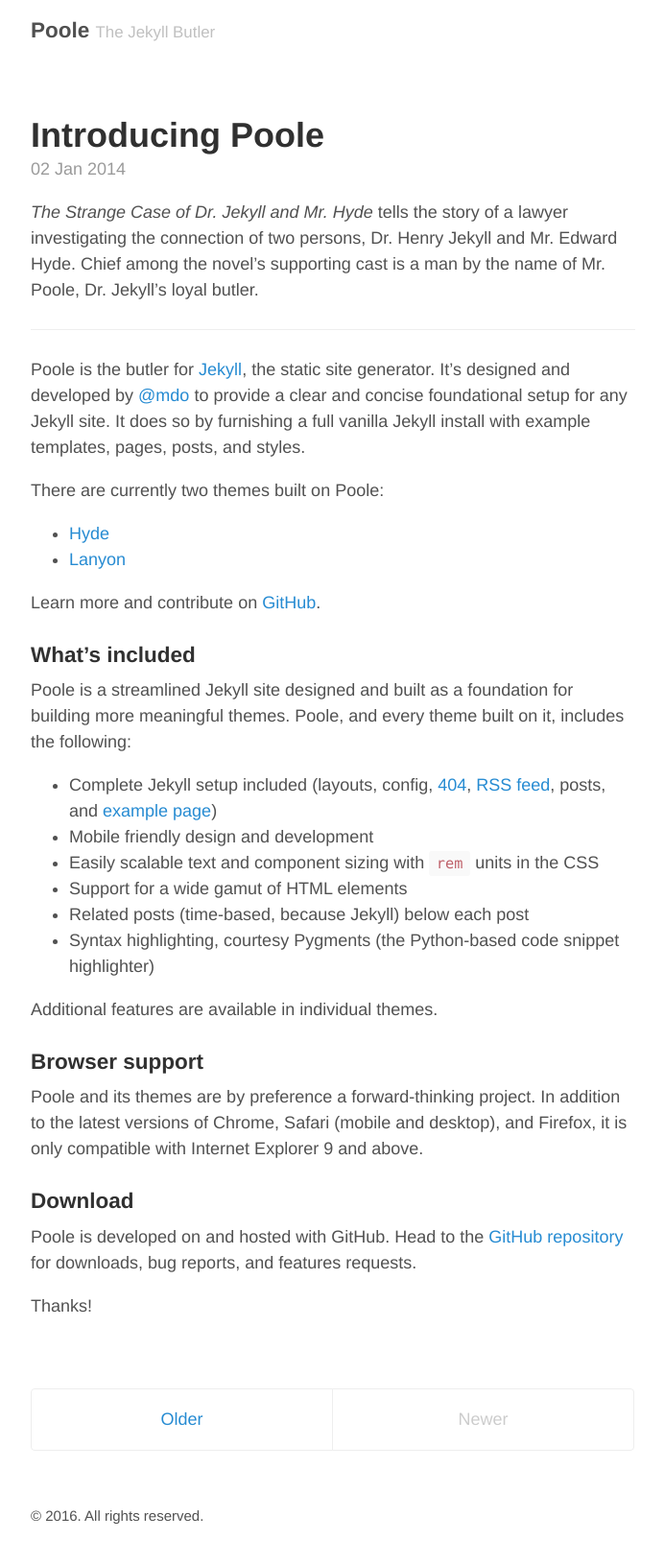
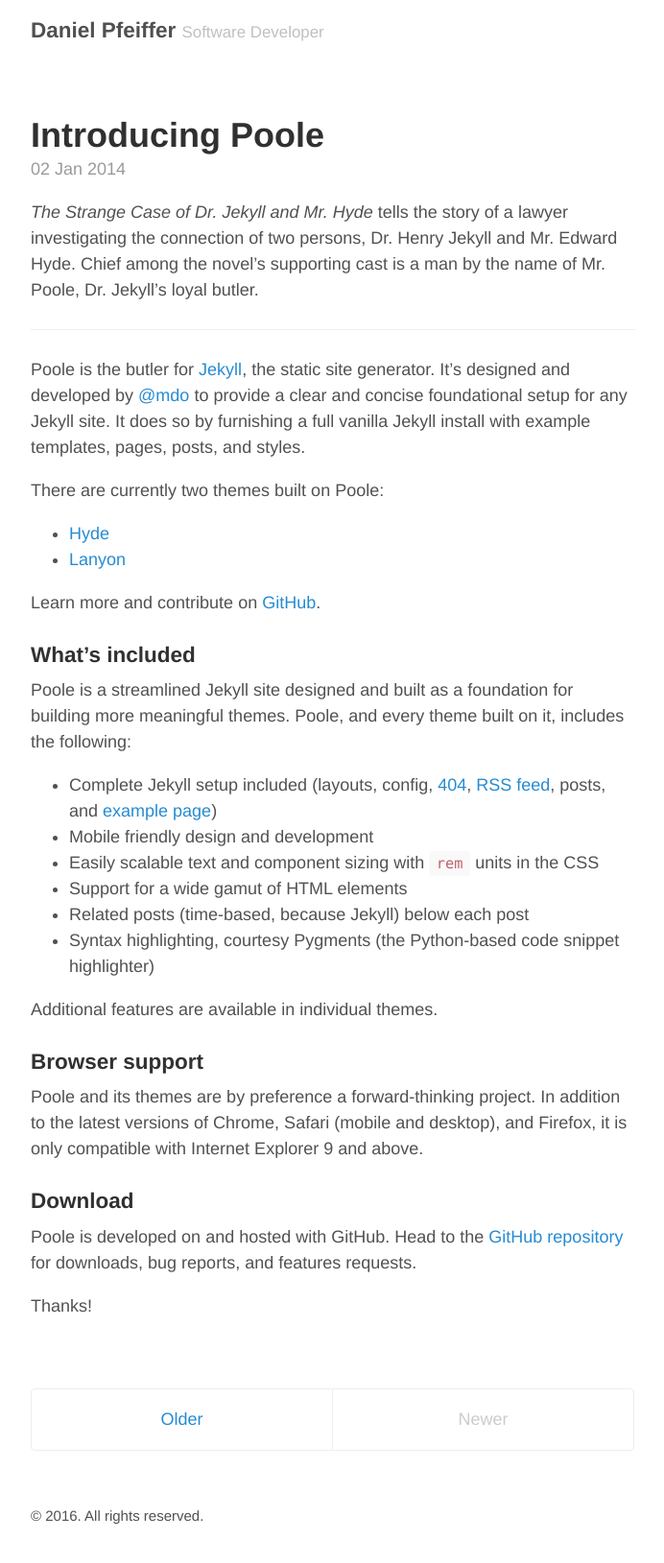
Before and after one commit to dpfeiffer/dpfeiffer.github.io-sources, a Jekyll site: the page built from index.html, in a window 1280 px wide. Shown: the whole page at 96% size, without its empty margins (293-985 px from the left). Built offline with Jekyll 4.4.1, drawn with Linux system fonts in a browser that asks for light colours; the list of posts is cut into pages by our own code.

Commit message:
personalize

```diff
--- a/_config.yml
+++ b/_config.yml
@@ -5,9 +5,9 @@
 relative_permalinks: true
 
 # Setup
-title:               Poole
-tagline:             The Jekyll Butler
-url:                 http://getpoole.com
+title:               Daniel Pfeiffer
+tagline:             Software Developer
+url:                 http://danielpfeiffer.me
 paginate:            1
 baseurl:             ""
 
@@ -20,11 +20,11 @@
 
 # About/contact
 author:
-  name:              Mark Otto
-  url:               https://twitter.com/mdo
-  email:             markdotto@gmail.com
+  name:              Daniel Pfeiffer
+  url:               https://twitter.com/dpfeiffer
+  email:             mail@danielpfeiffer.me
 
 # Custom vars
 version:             2.0.0
 github:
-  repo:              https://github.com/poole/poole
+  repo:              https://github.com/dpfeiffer/dpfeiffer.github.io
```
Also changed, not shown: 2 other files.
